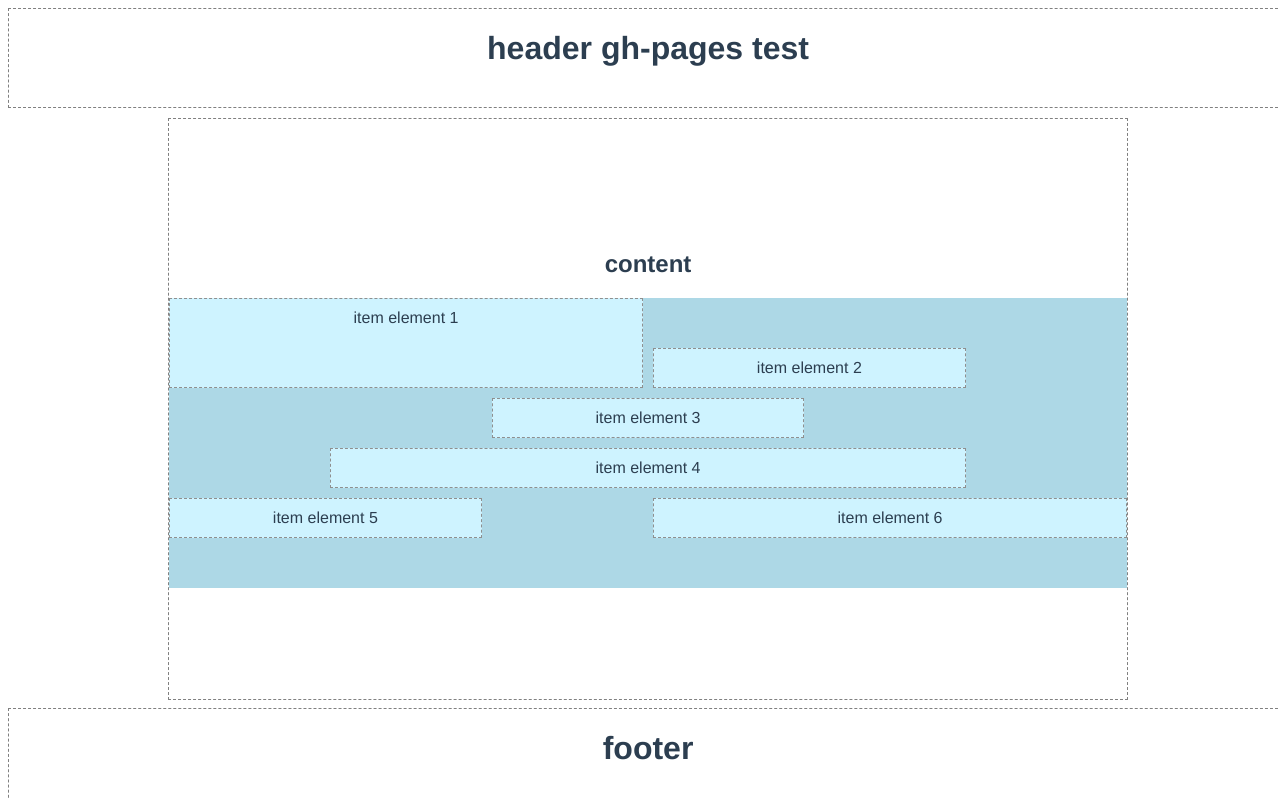
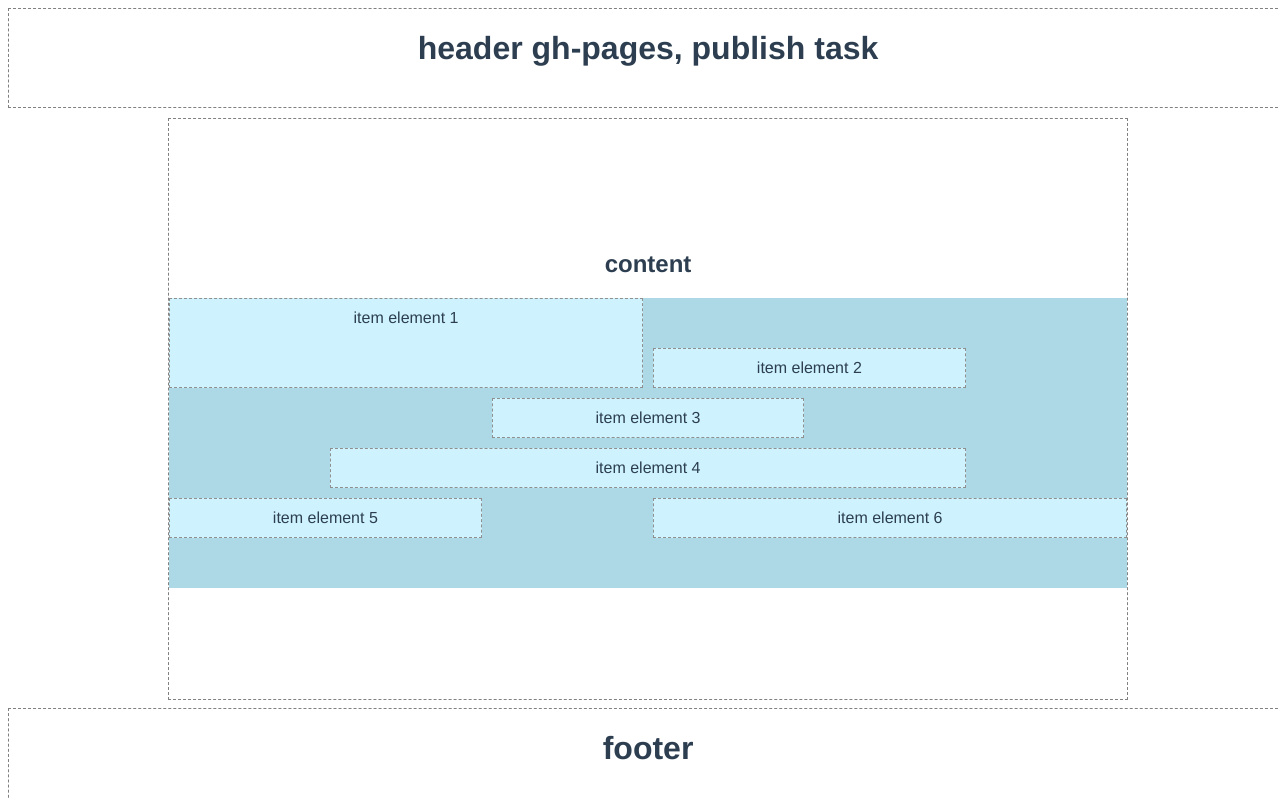
Before and after one commit to guillaume-walks/grid-layout, a Vue app: page / in a window 1280 px wide. Shown: the top 798 px of the page. Built offline with nearby package versions, Linux system fonts and the light colour scheme.

Commit message:
add publish task

```diff
--- a/package.json
+++ b/package.json
@@ -5,7 +5,9 @@
   "scripts": {
     "serve": "vue-cli-service serve",
     "build": "vue-cli-service build",
-    "lint": "vue-cli-service lint"
+    "lint": "vue-cli-service lint",
+    "commit": "",
+    "publish": "git subtree push --prefix dist origin gh-pages"
   },
   "dependencies": {
     "vue": "^2.5.17"
--- a/src/components/Header.vue
+++ b/src/components/Header.vue
@@ -1,6 +1,6 @@
   <template>
   <div class="header">
-    <h1>header gh-pages test</h1>
+    <h1>header gh-pages, publish task</h1>
     <!-- <ul>
               <li>one</li>
               <li>two</li>
```
Also changed, not shown: 5 other files (tests, documents, lock files or other folders).
